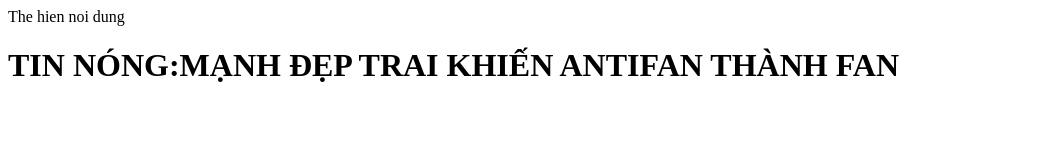
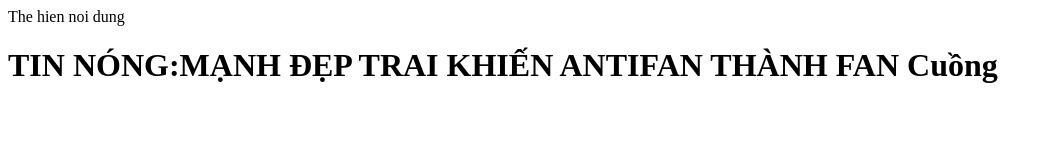
Before and after one commit to Manh12322/khabiname, a plain HTML site: page index.html in a window 1280 px wide. Shown: the whole page, without its empty margins (0-1053 px from the left). Drawn offline with Linux system fonts and the light colour scheme.

Commit message:
Update index.html

```diff
--- a/index.html
+++ b/index.html
@@ -7,7 +7,7 @@
     <body>
         The hien noi dung
         <!-- noi dung trong web -->
-         <h1>TIN NÓNG:MẠNH ĐẸP TRAI KHIẾN ANTIFAN THÀNH FAN</h1>
+         <h1>TIN NÓNG:MẠNH ĐẸP TRAI KHIẾN ANTIFAN THÀNH FAN Cuồng</h1>
     </body>
     <!-- ctrl+/ de ghi chu -->
 </html>
```
